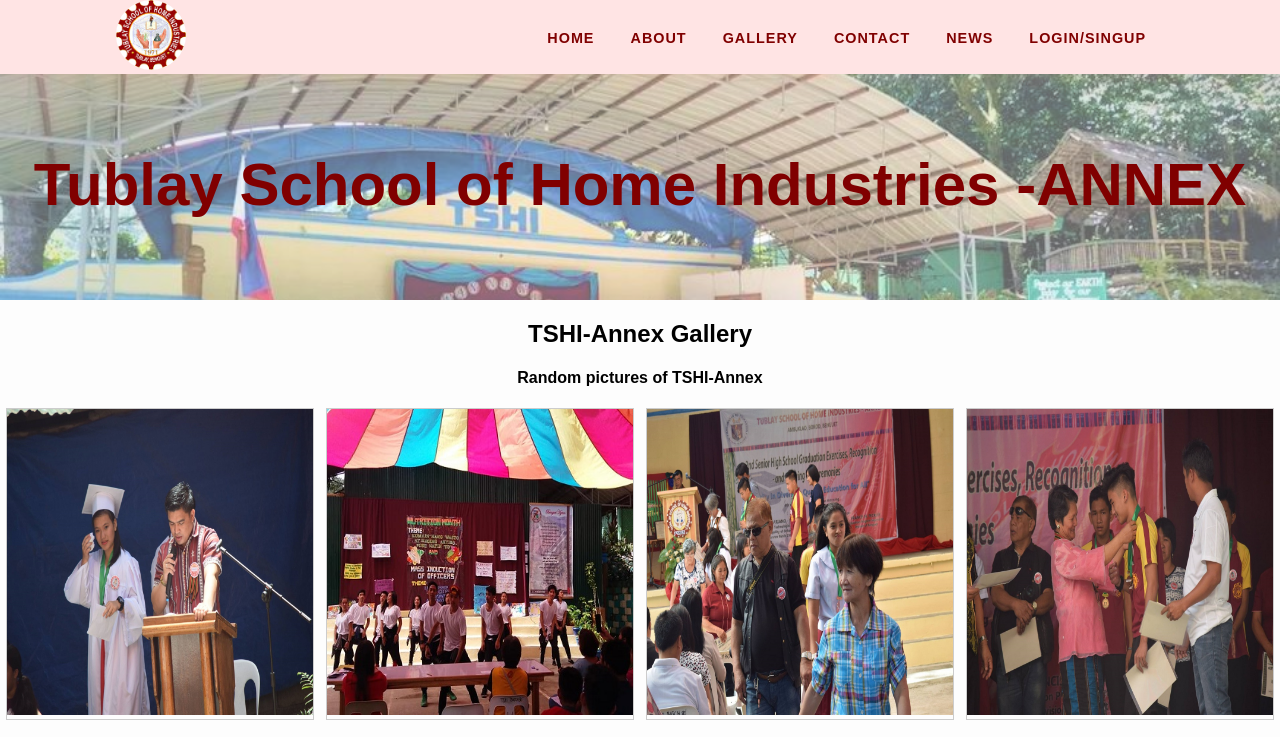
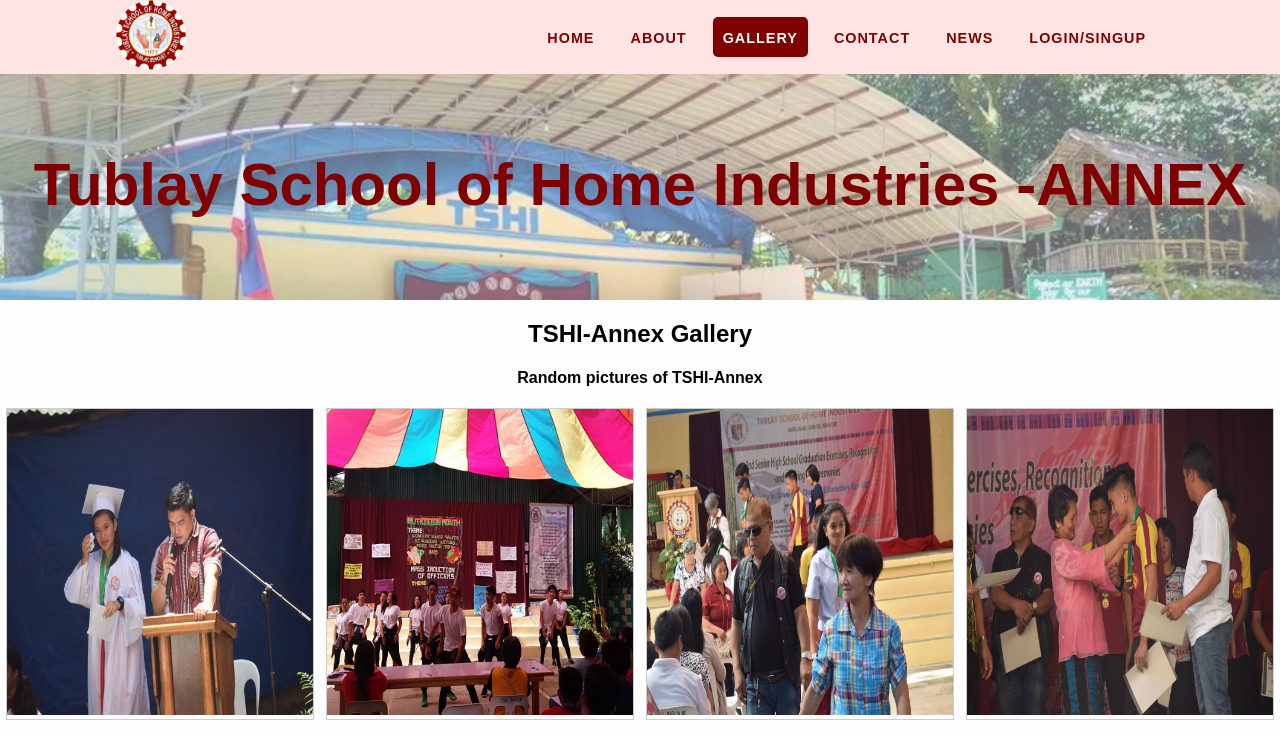
Before and after one commit to MinesDenry/TSHI-Annex, a plain HTML site: page gallery.html in a window 1280 px wide. Shown: the top 737 px of the page. Drawn offline with Linux system fonts and the light colour scheme; grey boxes are pictures that could not be loaded.

Commit message:
Update gallery.html

```diff
--- a/gallery.html
+++ b/gallery.html
@@ -21,7 +21,7 @@
     <ul class="menu">
       <li class="uli"><a href="index.html">HOME</a></li>
         <li class="uli"><a href="about.html">ABOUT</a></li>
-          <li class="uli"><a href="gallery.html">GALLERY</a></li>
+          <li class="uli"><a class="current" href="gallery.html">GALLERY</a></li>
           <li class="uli"><a href="contact.html">CONTACT</a></li>
         <li class="uli"><a href="news.html">NEWS</a></li>
       <li class="uli"><a href="login_signup.html">LOGIN/SINGUP</a></li>
```
